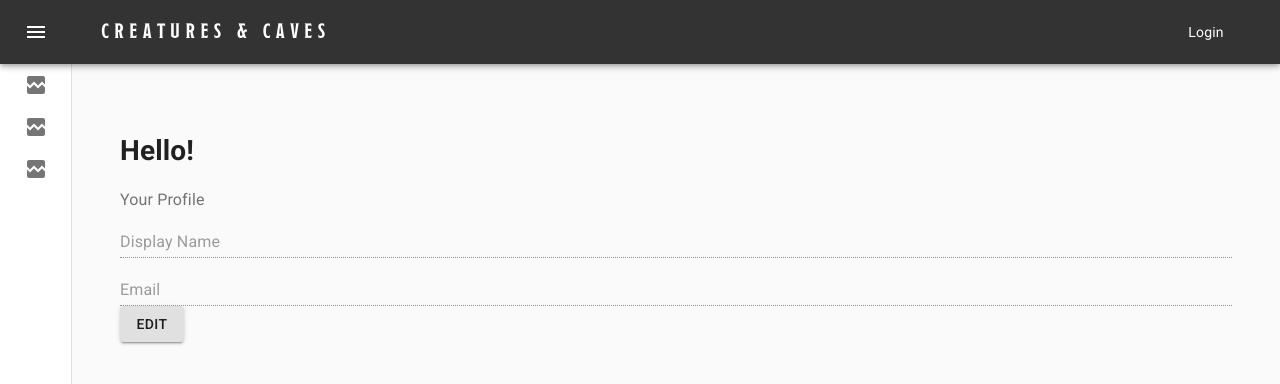
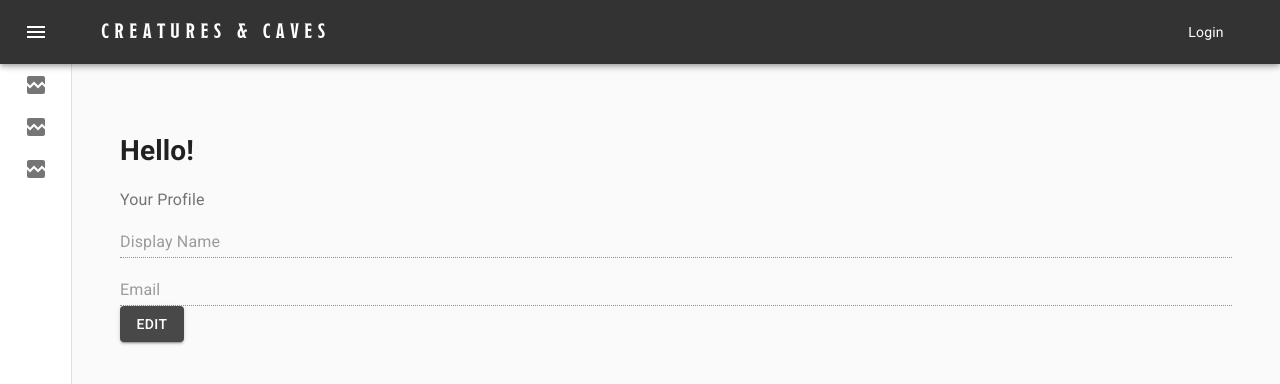
Before and after one commit to catnapz/CreaturesNCaves, a React (Create React App) app in the folder ClientApp/: page /profile in a window 1280 px wide. Shown: the top 384 px of the page. Built offline with nearby package versions, Linux system fonts and the light colour scheme; no server answers.

Commit message:
Force button styling against MUI

```diff
--- a/ClientApp/src/components/button/button.scss
+++ b/ClientApp/src/components/button/button.scss
@@ -3,27 +3,26 @@
 $darken-amount: 10;
 
 .button {
-  color: primary-colour(text);
-  transition: background-color 250ms ease-in-out;
+  color: primary-colour(text) !important;
 }
 
 .primary-button {
-  background: primary-colour(light);
+  background: primary-colour(light) !important;;
   &:hover {
-    background: darken(primary-colour(light), $darken-amount);
+    background: darken(primary-colour(light), $darken-amount) !important;;
   }
 }
 
 .secondary-button {
-  background: secondary-colour(main);
+  background: secondary-colour(main) !important;;
   &:hover {
-    background: darken(secondary-colour(main), $darken-amount);
+    background: darken(secondary-colour(main), $darken-amount) !important;;
   }
 }
 
 .danger-button {
-  background: $danger;
+  background: $danger !important;;
   &:hover {
-    background: darken($danger, $darken-amount);
+    background: darken($danger, $darken-amount) !important;;
   }
 }
```
